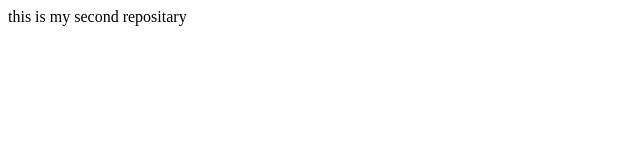
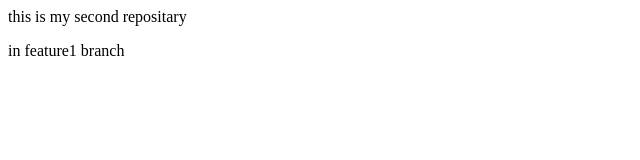
Before and after one commit to Krish-Gupta123/localRepositary, a plain HTML site: page index.html in a window 1280 px wide. Shown: the whole page, without its empty margins (0-640 px from the left). Drawn offline with Linux system fonts and the light colour scheme.

Commit message:
changes in feature1 branch

```diff
--- a/index.html
+++ b/index.html
@@ -1,3 +1,4 @@
 <p>
     this is my second repositary
 </p>
+<p>in feature1 branch</p>
```
